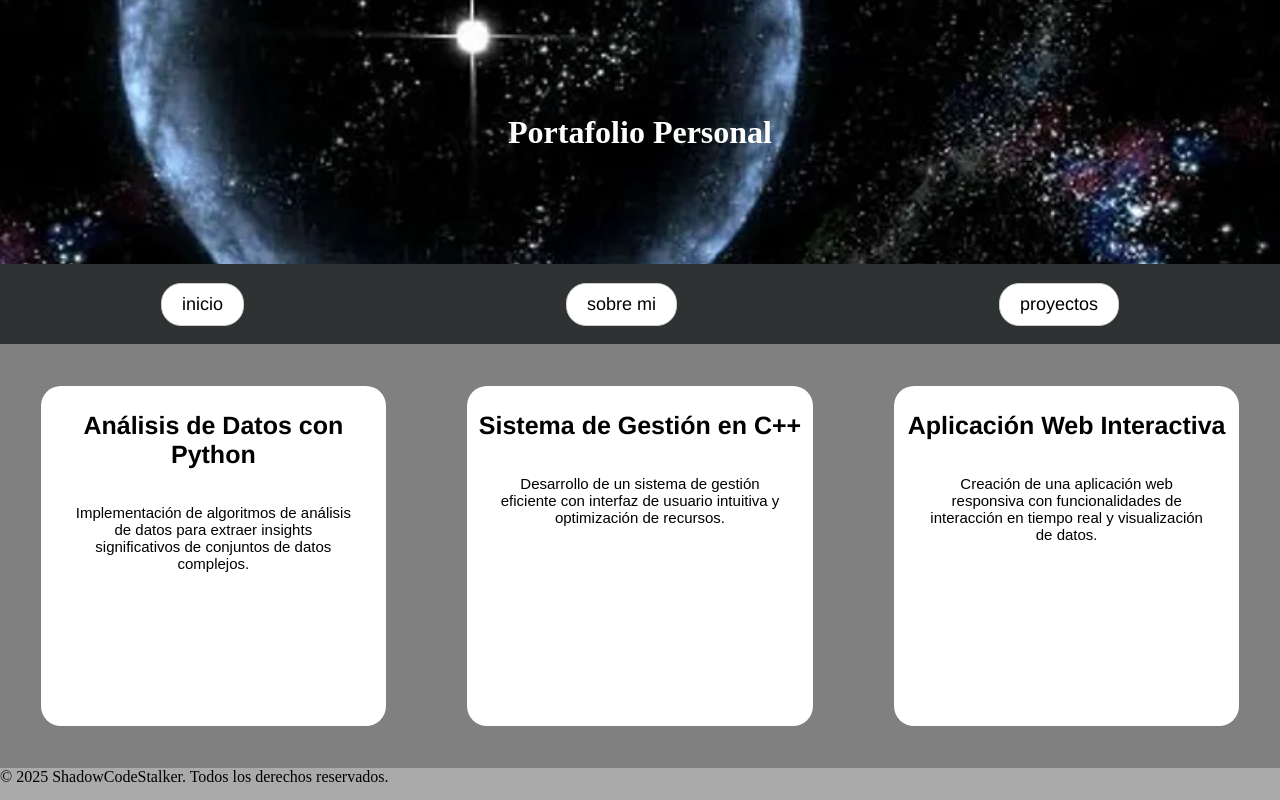
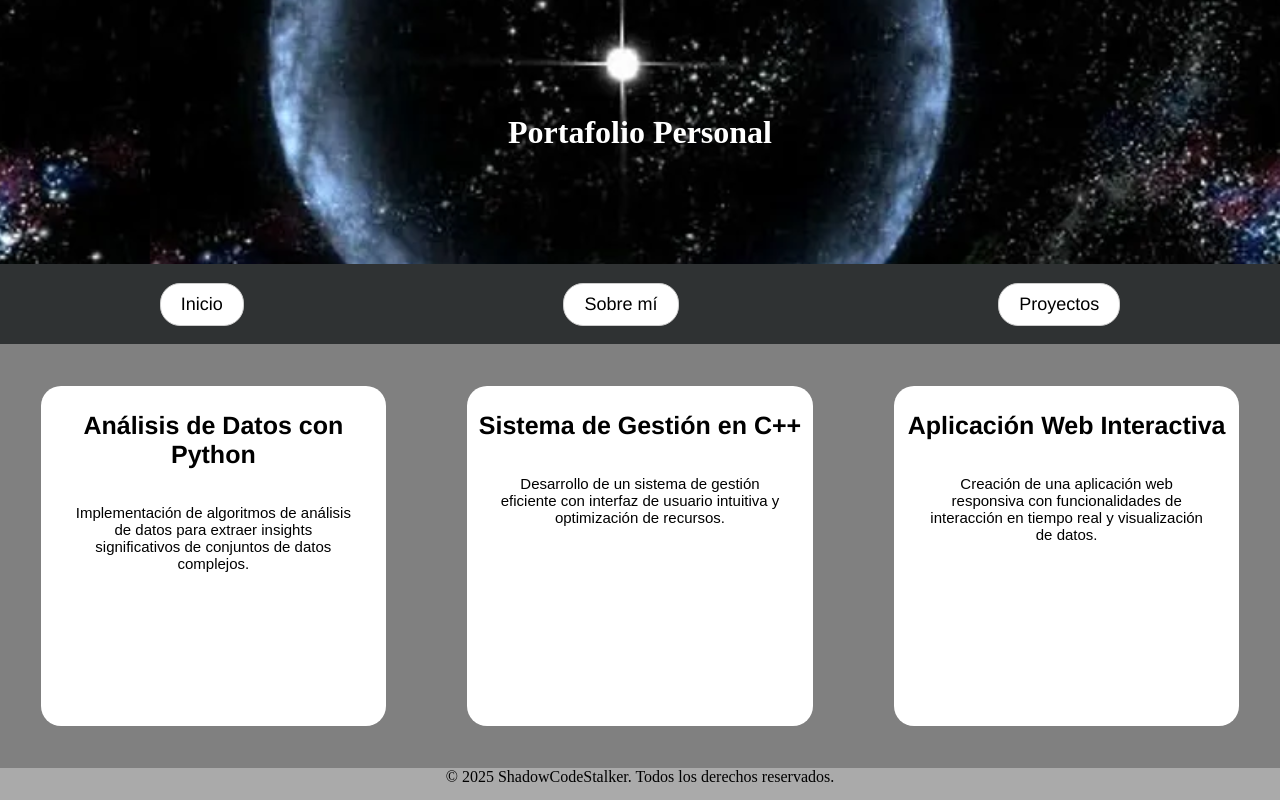
Before and after one commit to StalkerCode/Proyectos, a plain HTML site: page Proyecto web/portfolio personal/pages/projects.html in a window 1280 px wide. Drawn offline with Linux system fonts and the light colour scheme.

Commit message:
Web Portfolio Personal, Fin

```diff
--- a/Proyecto web/portfolio personal/css/estilos.css
+++ b/Proyecto web/portfolio personal/css/estilos.css
@@ -1,25 +1,18 @@
-html {
+html,body {
     width: 100%;
     height: 100%;
     padding: 0%;
     margin: 0%;
 }
 
-body {
-    padding: 0%;
-    margin: 0%;
-    width: 100%;
-    height: 100%;
-}
+
 
 #cabesero {
     height: 33%;
-    padding: 0;
-    margin: 0;
     background: url(/assets/img/1118.webp);
     background-size: cover;
     /* Asegura que la imagen cubra todo el contenedor */
-    background-position: center;
+    background-position: 150px -290px;
     /* Centra la imagen de fondo */
     display: flex;
     justify-content: center;
@@ -27,6 +20,7 @@ body {
     align-items: center;
     /* Centra verticalmente */
 }
+
 
 #cabesero h1 {
     margin: 0;
@@ -45,6 +39,7 @@ body {
     align-items: center;
     font-family: 'Franklin Gothic Medium', 'Arial Narrow', Arial, sans-serif;
 }
+
 
 #menu .boton {
     list-style-type: none;
@@ -66,6 +61,7 @@ body {
     color: inherit;
     /* Hereda el color del texto del contenedor */
 }
+
 
 #menu .boton a:hover {
     background-color: #000000;
@@ -119,9 +115,11 @@ body {
     /* Centra la imagen de fondo */
     border-radius: 20px;
 }
-#f1{
+
+#f1 {
     background-image: url(/assets/img/1118.webp);
 }
+
 #f2 {
     background-image: url(/assets/img/images.webp);
 }
@@ -129,4 +127,5 @@ body {
 footer {
     height: 4%;
     background-color: #aaa;
+    text-align: center;
 }
--- a/Proyecto web/portfolio personal/js/app.js
+++ b/Proyecto web/portfolio personal/js/app.js
@@ -1,19 +1,24 @@
-let principal=()=>{
-    caveza();
-    menu();
-
-}
-
-let caveza=()=>{
-    let cabesero=document.getElementById("cabesero");
-    cabesero.innerHTML="<h1>Portafolio Personal</h1>";
+const principal = () => {
+    cabecera();
+    crearMenu();
+    pieDePagina();
 };
 
-let menu=()=>{
-    let menu=document.getElementById("menu");
-    menu.innerHTML=`
-                <li class="boton"><a href="/indes.html">inicio</a></li>
-                <li class="boton"><a href="/pages/about_me.html">sobre mi</a></li>
-                <li class="boton"><a href="/pages/projects.html">proyectos</a></li>
-            `;
+const cabecera = () => {
+    const cabeceraElement = document.getElementById("cabesero");
+    cabeceraElement.innerHTML = "<h1>Portafolio Personal</h1>";
 };
+
+const crearMenu = () => {
+    const menuElement = document.getElementById("menu");
+    menuElement.innerHTML = `
+        <li class="boton"><a href="/index.html">Inicio</a></li>
+        <li class="boton"><a href="/pages/about_me.html">Sobre mí</a></li>
+        <li class="boton"><a href="/pages/projects.html">Proyectos</a></li>
+    `;
+};
+
+const pieDePagina = () => {
+    const pieElement = document.getElementById("pie");
+    pieElement.textContent = "© 2025 ShadowCodeStalker. Todos los derechos reservados.";
+};
--- a/Proyecto web/portfolio personal/pages/projects.html
+++ b/Proyecto web/portfolio personal/pages/projects.html
@@ -9,10 +9,10 @@
 </head>
 
 <body onload="principal()">
-    <section id="cabesero"></section>
-    <menu id="menu"></menu>
+    <header id="cabesero"></header>
+    <nav id="menu"></nav>
 
-    <section id="cuerpo">
+    <main id="cuerpo">
         <div class="cuadro">
             <h3>Análisis de Datos con Python</h3>
             <p>
@@ -23,24 +23,20 @@
         <div class="cuadro">
             <h3>Sistema de Gestión en C++</h3>
             <p>
-                Desarrollo de un sistema de gestión eficiente con interfaz de
-                usuario intuitiva y optimización de
+                Desarrollo de un sistema de gestión eficiente con interfaz de usuario intuitiva y optimización de
                 recursos.
             </p>
         </div>
         <div class="cuadro">
             <h3>Aplicación Web Interactiva</h3>
             <p>
-                Creación de una aplicación web responsiva con funcionalidades de
-                interacción en tiempo real y
+                Creación de una aplicación web responsiva con funcionalidades de interacción en tiempo real y
                 visualización de datos.
             </p>
         </div>
-    </section>
+    </main>
 
-    <footer id="pie">
-        © 2025 ShadowCodeStalker. Todos los derechos reservados.
-    </footer>
+    <footer id="pie"></footer>
     <script src="/js/app.js"></script>
 </body>
 
```
Also changed, not shown: Proyecto web/portfolio personal/index.html (renamed from Proyecto web/portfolio personal/indes.html, +4 -6 lines), Proyecto web/portfolio personal/pages/about_me.html (+4 -6 lines), 1 other file.
